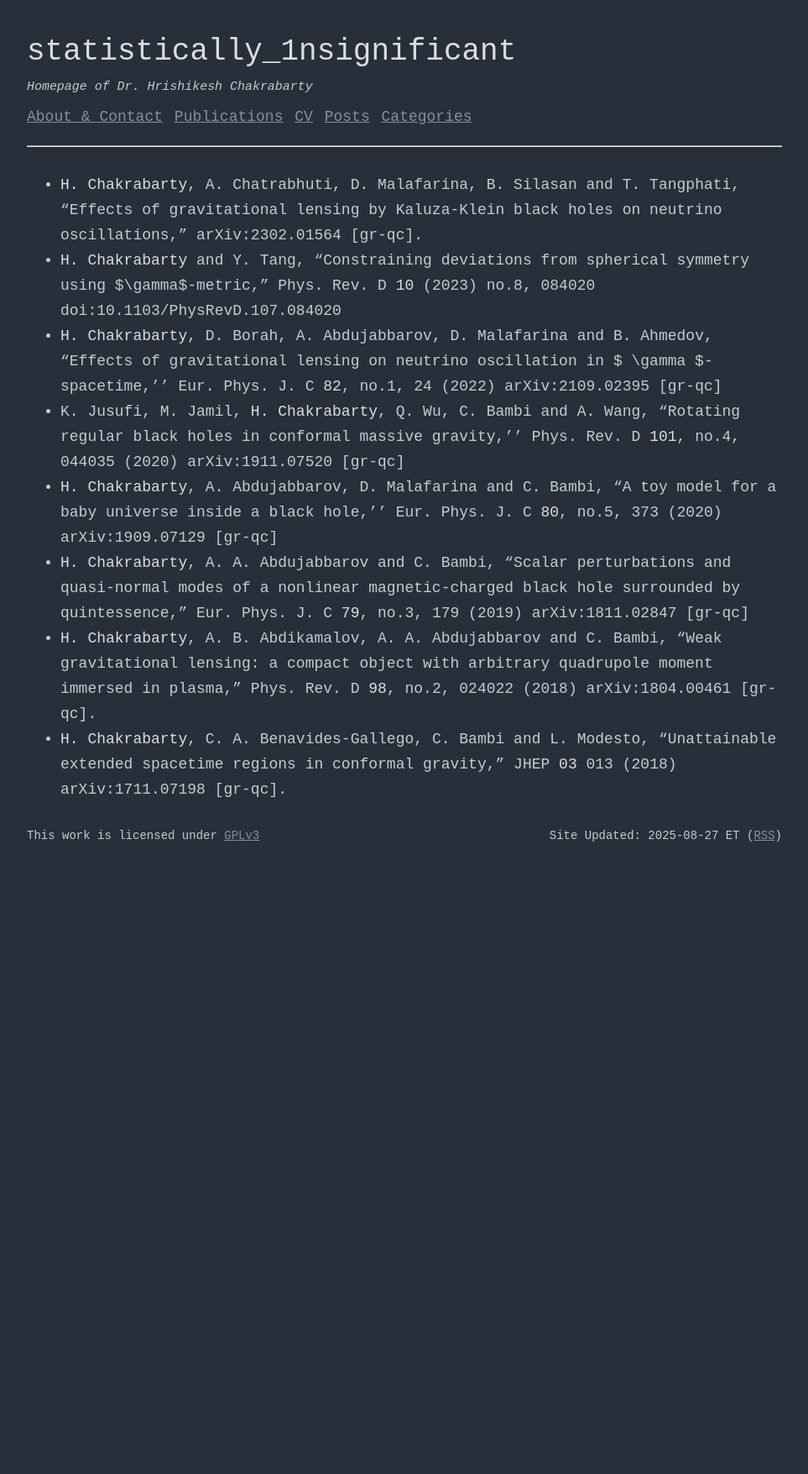
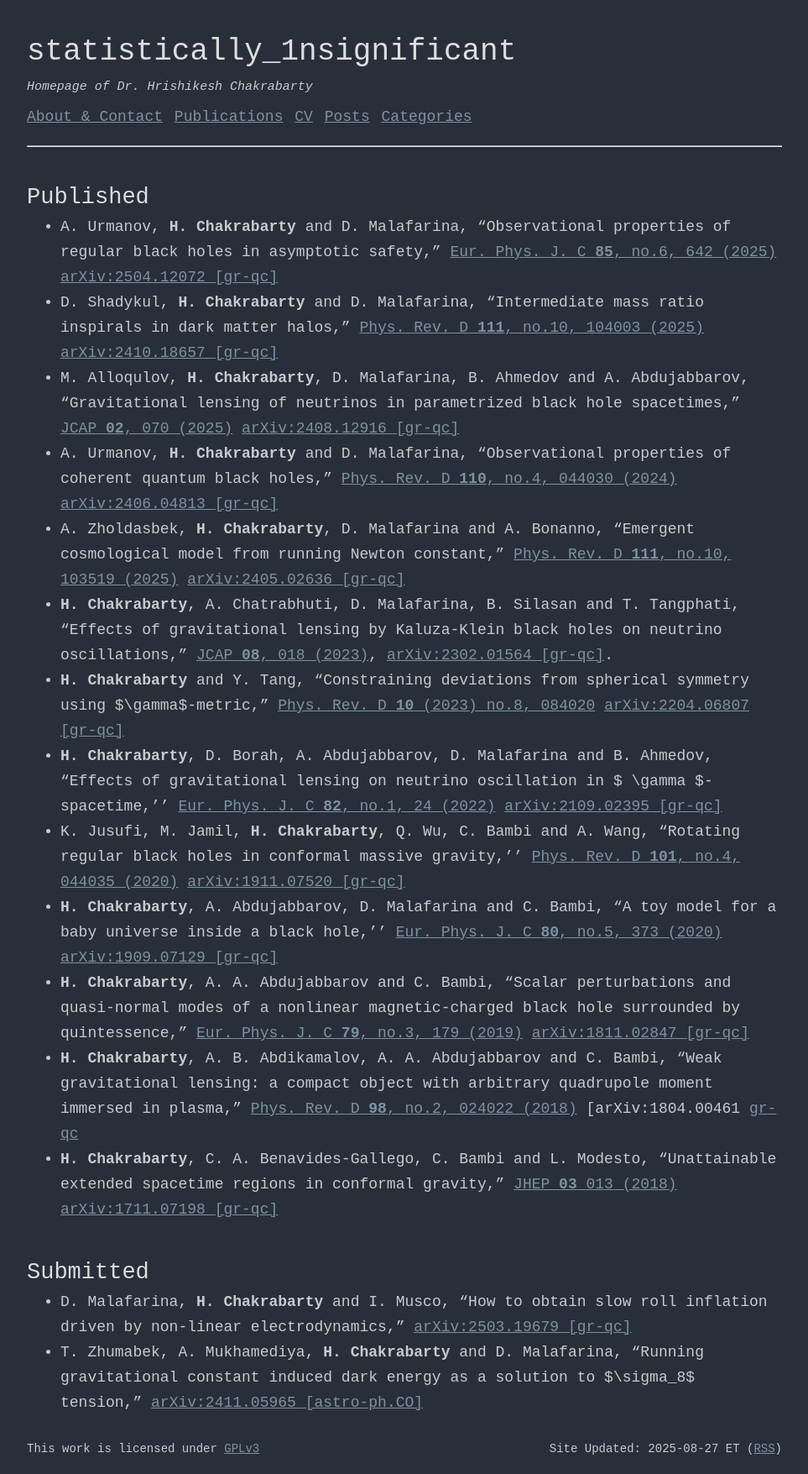
Before and after one commit to rishid8/rishid8.github.io, a Jekyll site: the page built from docs/pubs/pubs.md, in a window 1280 px wide. Shown: the whole page at 84% size, without its empty margins (158-1121 px from the left). Built offline with Jekyll 4.4.1, drawn with Linux system fonts in a browser that asks for light colours; before the commit the page ends 1025 px from its top, so only the background shows below that.

Commit message:
added new pubs

```diff
--- a/docs/pubs/pubs.md
+++ b/docs/pubs/pubs.md
@@ -5,47 +5,90 @@ permalink: /pubs
 author_profile: true
 ---
 
-* **H. Chakrabarty**, A. Chatrabhuti, D. Malafarina, B. Silasan and T. Tangphati,
-"Effects of gravitational lensing by Kaluza-Klein black holes on neutrino oscillations,"
-arXiv:2302.01564 \[gr-qc\].
 
-* **H. Chakrabarty** and Y. Tang,
-"Constraining deviations from spherical symmetry using $\gamma$-metric,"
-Phys. Rev. D **10** (2023) no.8, 084020
-doi:10.1103/PhysRevD.107.084020
-
-* **H. Chakrabarty**, D. Borah, A. Abdujabbarov, D. Malafarina and B. Ahmedov,
-"Effects of gravitational lensing on neutrino oscillation in $ \gamma $-spacetime,''
-Eur. Phys. J. C **82**, no.1, 24 (2022)
-arXiv:2109.02395 \[gr-qc\]
+## Published
 
 
-* K. Jusufi, M. Jamil, **H. Chakrabarty**, Q. Wu, C. Bambi and A. Wang,
-"Rotating regular black holes in conformal massive gravity,''
-Phys. Rev. D **101**, no.4, 044035 (2020)
-arXiv:1911.07520 \[gr-qc\]
+* A. Urmanov, <b>H. Chakrabarty</b> and D. Malafarina,
+"Observational properties of regular black holes in asymptotic safety,"
+[Eur. Phys. J. C <b>85</b>, no.6, 642 (2025)](https://doi.org/10.1140/epjc/s10052-025-14377-6)
+[arXiv:2504.12072 [gr-qc]](https://arxiv.org/pdf/2504.12072)
+
+* D. Shadykul, <b>H. Chakrabarty</b> and D. Malafarina,
+"Intermediate mass ratio inspirals in dark matter halos,"
+[Phys. Rev. D <b>111</b>, no.10, 104003 (2025)](https://doi.org/10.1103/PhysRevD.111.104003)
+[arXiv:2410.18657 [gr-qc]](https://arxiv.org/pdf/2410.18657)
+
+* M. Alloqulov, <b>H. Chakrabarty</b>, D. Malafarina, B. Ahmedov and A. Abdujabbarov,
+"Gravitational lensing of neutrinos in parametrized black hole spacetimes,"
+[JCAP <b>02</b>, 070 (2025)](https://doi.org/10.1088/1475-7516/2025/02/070)
+[arXiv:2408.12916 [gr-qc]](https://arxiv.org/pdf/2408.12916)
+
+* A. Urmanov, <b>H. Chakrabarty</b> and D. Malafarina,
+"Observational properties of coherent quantum black holes,"
+[Phys. Rev. D <b>110</b>, no.4, 044030 (2024)](https://doi.org/10.1103/PhysRevD.110.044030)
+[arXiv:2406.04813 [gr-qc]](https://arxiv.org/pdf/2406.04813)
+
+* A. Zholdasbek, <b>H. Chakrabarty</b>, D. Malafarina and A. Bonanno,
+"Emergent cosmological model from running Newton constant,"
+[Phys. Rev. D <b>111</b>, no.10, 103519 (2025)](https://doi.org/10.1103/PhysRevD.111.103519)
+[arXiv:2405.02636 [gr-qc]](https://arxiv.org/pdf/2405.02636)
+
+* <b>H. Chakrabarty</b>, A. Chatrabhuti, D. Malafarina, B. Silasan and T. Tangphati,
+"Effects of gravitational lensing by Kaluza-Klein black holes on neutrino oscillations,"
+[JCAP <b>08</b>, 018 (2023)](https://doi.org/10.1088/1475-7516/2023/08/018),
+[arXiv:2302.01564 [gr-qc]](https://arxiv.org/pdf/2302.01564).
+
+* <b>H. Chakrabarty</b> and Y. Tang,
+"Constraining deviations from spherical symmetry using $\gamma$-metric,"
+[Phys. Rev. D <b>10</b> (2023) no.8, 084020](https://doi.org/10.1103/PhysRevD.107.084020)
+[arXiv:2204.06807 [gr-qc]](https://arxiv.org/pdf/2204.06807)
+
+* <b>H. Chakrabarty</b>, D. Borah, A. Abdujabbarov, D. Malafarina and B. Ahmedov,
+"Effects of gravitational lensing on neutrino oscillation in $ \gamma $-spacetime,''
+[Eur. Phys. J. C <b>82</b>, no.1, 24 (2022)](https://doi.org/10.1140/epjc/s10052-021-09982-0)
+[arXiv:2109.02395 [gr-qc]](https://arxiv.org/pdf/2109.02395)
 
 
-* **H. Chakrabarty**, A. Abdujabbarov, D. Malafarina and C. Bambi,
-"A toy model for a baby universe inside a black hole,''
-Eur. Phys. J. C **80**, no.5, 373 (2020)
-arXiv:1909.07129 \[gr-qc\]
+* K. Jusufi, M. Jamil, <b>H. Chakrabarty</b>, Q. Wu, C. Bambi and A. Wang,
+"Rotating regular black holes in conformal massive gravity,''
+[Phys. Rev. D <b>101</b>, no.4, 044035 (2020)](https://doi.org/10.1103/PhysRevD.101.044035)
+[arXiv:1911.07520 [gr-qc]](https://arxiv.org/pdf/1911.07520)
 
 
-* **H. Chakrabarty**, A. A. Abdujabbarov and C. Bambi,
-"Scalar perturbations and quasi-normal modes of a nonlinear magnetic-charged black hole surrounded by quintessence,"
-Eur. Phys. J. C **79**, no.3, 179 (2019)
-arXiv:1811.02847 \[gr-qc\]
+* <b>H. Chakrabarty</b>, A. Abdujabbarov, D. Malafarina and C. Bambi,
+"A toy model for a baby universe inside a black hole,''
+[Eur. Phys. J. C <b>80</b>, no.5, 373 (2020)](https://doi.org/10.1140/epjc/s10052-020-7964-0)
+[arXiv:1909.07129 [gr-qc]](https://arxiv.org/pdf/1909.07129)
 
 
-* **H. Chakrabarty**, A. B. Abdikamalov, A. A. Abdujabbarov and C. Bambi,
+* <b>H. Chakrabarty</b>, A. A. Abdujabbarov and C. Bambi,
+"Scalar perturbations and quasi-normal modes of a nonlinear magnetic-charged black hole surrounded by quintessence,"
+[Eur. Phys. J. C <b>79</b>, no.3, 179 (2019)](https://doi.org/10.1140/epjc/s10052-019-6687-6)
+[arXiv:1811.02847 [gr-qc]](https://arxiv.org/pdf/1811.02847)
+
+
+* <b>H. Chakrabarty</b>, A. B. Abdikamalov, A. A. Abdujabbarov and C. Bambi,
 "Weak gravitational lensing: a compact object with arbitrary quadrupole moment immersed in plasma,"
-Phys. Rev. D **98**, no.2, 024022 (2018)
-arXiv:1804.00461 \[gr-qc\].
+[Phys. Rev. D <b>98</b>, no.2, 024022 (2018)](https://doi.org/10.1103/PhysRevD.98.024022)
+[arXiv:1804.00461 [gr-qc](https://arxiv.org/pdf/1804.00461)
 
 
 
-* **H. Chakrabarty**, C. A. Benavides-Gallego, C. Bambi and L. Modesto,
+* <b>H. Chakrabarty</b>, C. A. Benavides-Gallego, C. Bambi and L. Modesto,
 "Unattainable extended spacetime regions in conformal gravity,"
-JHEP **03**  013 (2018)
-arXiv:1711.07198 \[gr-qc\].
+[JHEP <b>03</b>  013 (2018)](https://doi.org/10.1007/JHEP03(2018)013)
+[arXiv:1711.07198 [gr-qc]](https://arxiv.org/pdf/1711.07198)
+
+<br/>
+
+## Submitted
+
+
+* D. Malafarina, <b>H. Chakrabarty</b> and I. Musco,
+"How to obtain slow roll inflation driven by non-linear electrodynamics,"
+[arXiv:2503.19679 [gr-qc]](https://arxiv.org/pdf/2503.19679)
+
+* T. Zhumabek, A. Mukhamediya, <b>H. Chakrabarty</b> and D. Malafarina,
+"Running gravitational constant induced dark energy as a solution to $\sigma_8$ tension,"
+[arXiv:2411.05965 [astro-ph.CO]](https://arxiv.org/pdf/2411.05965)
```
